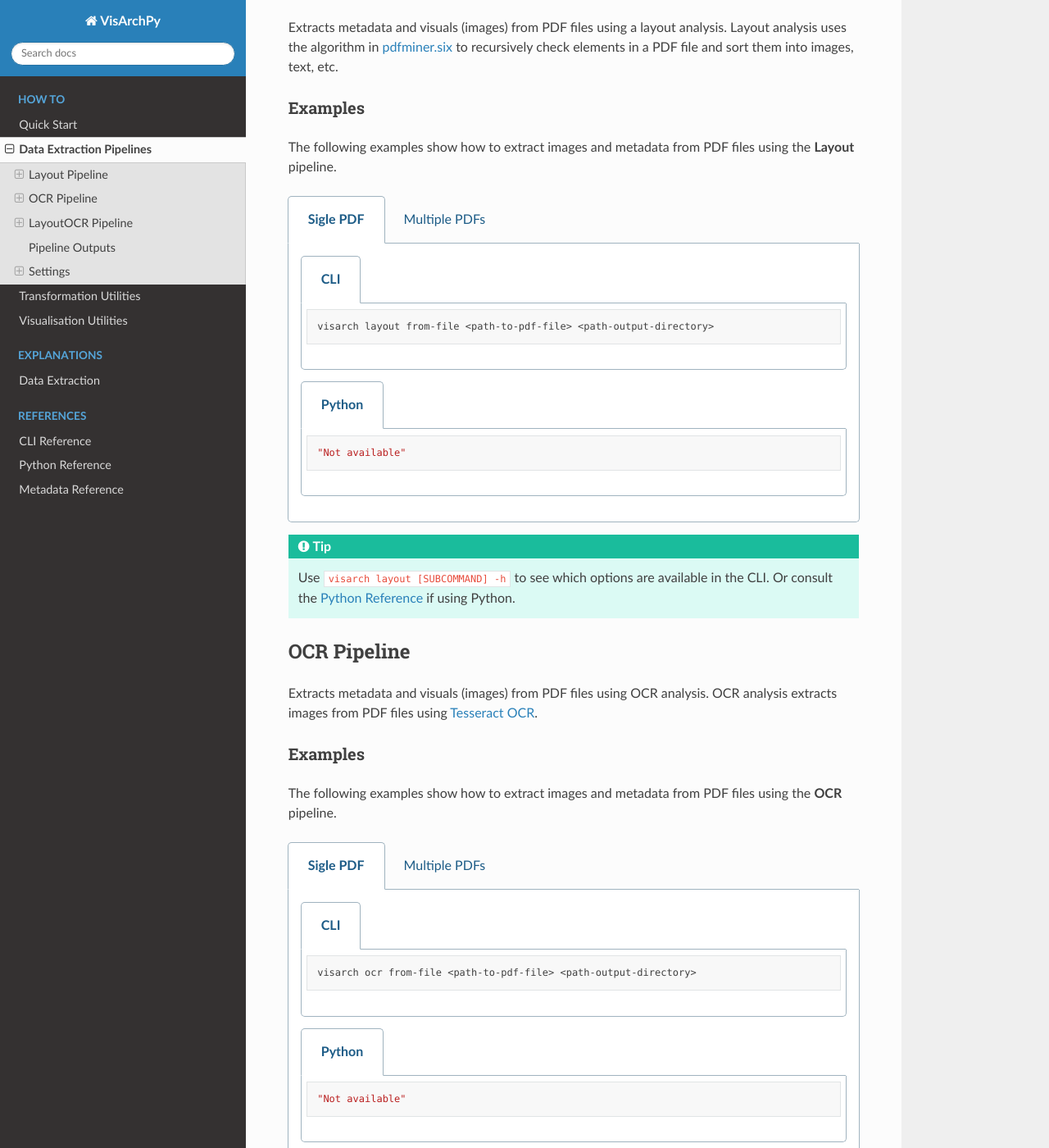
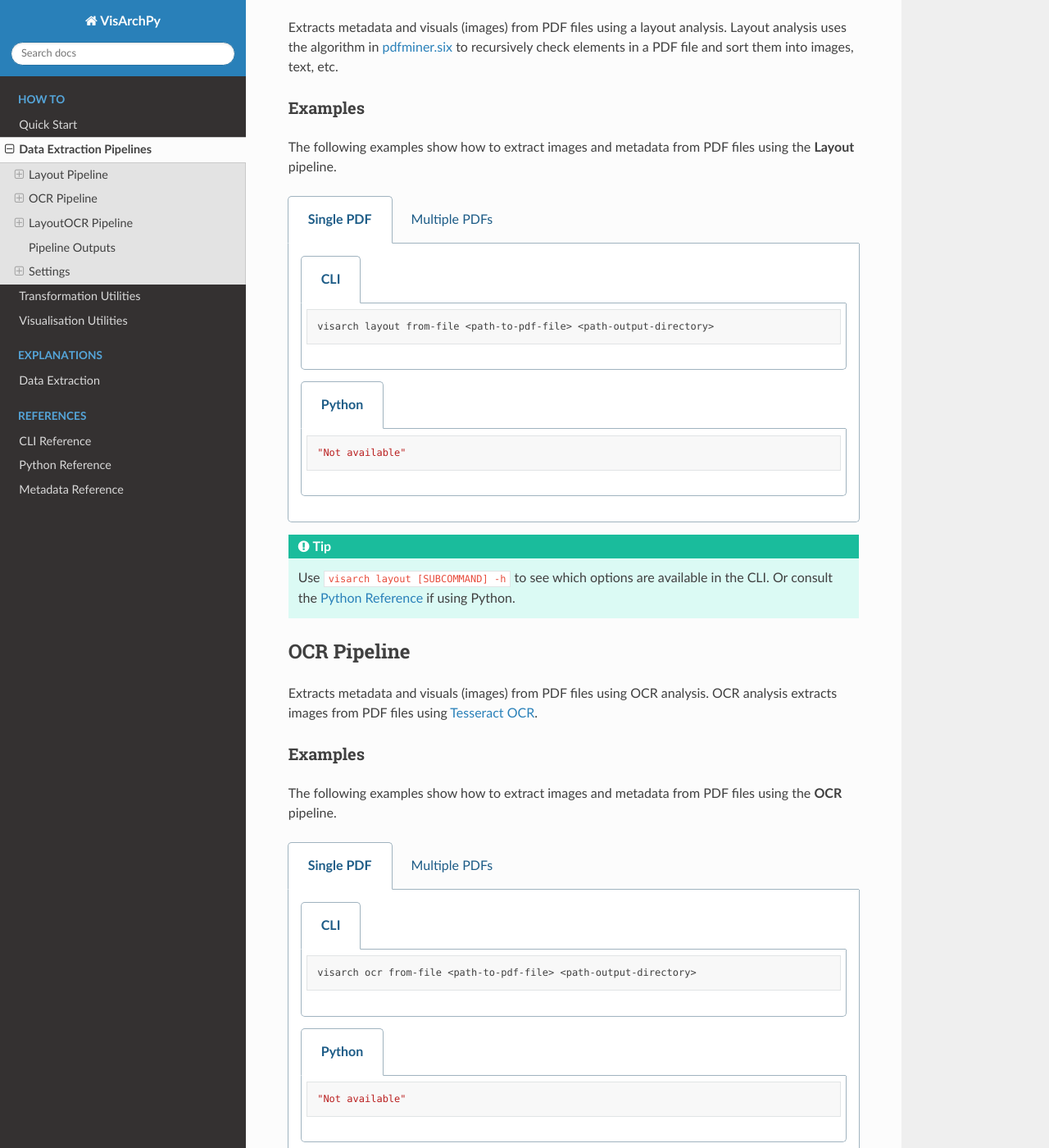
Before and after one commit to AiDAPT-A/VisArchPy, a Sphinx documentation site: the page built from docs/extraction-pipelines.rst, in a window 1280 px wide and 1400 px high, scrolled down 315 px. Shown: the whole window at 82% size. Built offline with Sphinx 7.4.7 and the Read the Docs theme 2.0.0, drawn with Linux system fonts in a browser that asks for light colours.

Commit message:
Fix typo in extraction-pipelines.rst and transform-utility.rst

```diff
--- a/docs/extraction-pipelines.rst
+++ b/docs/extraction-pipelines.rst
@@ -18,7 +18,7 @@ The following examples show how to extract images and metadata from PDF files us
 
 .. tabs::
 
-    .. tab:: Sigle PDF
+    .. tab:: Single PDF
 
        .. tabs::
 
@@ -70,7 +70,7 @@ The following examples show how to extract images and metadata from PDF files us
 
 .. tabs::
 
-    .. tab:: Sigle PDF
+    .. tab:: Single PDF
 
        .. tabs::
 
@@ -122,7 +122,7 @@ The following examples show how to extract images and metadata from PDF files us
 
 .. tabs::
 
-    .. tab:: Sigle PDF
+    .. tab:: Single PDF
 
        .. tabs::
 
--- a/docs/transform-utility.rst
+++ b/docs/transform-utility.rst
@@ -18,7 +18,7 @@ The following examples show how to extract visual features of images using the *
 
 .. tabs::
 
-    .. tab:: Sigle Image
+    .. tab:: Single Image
 
        .. tabs::
 
```
